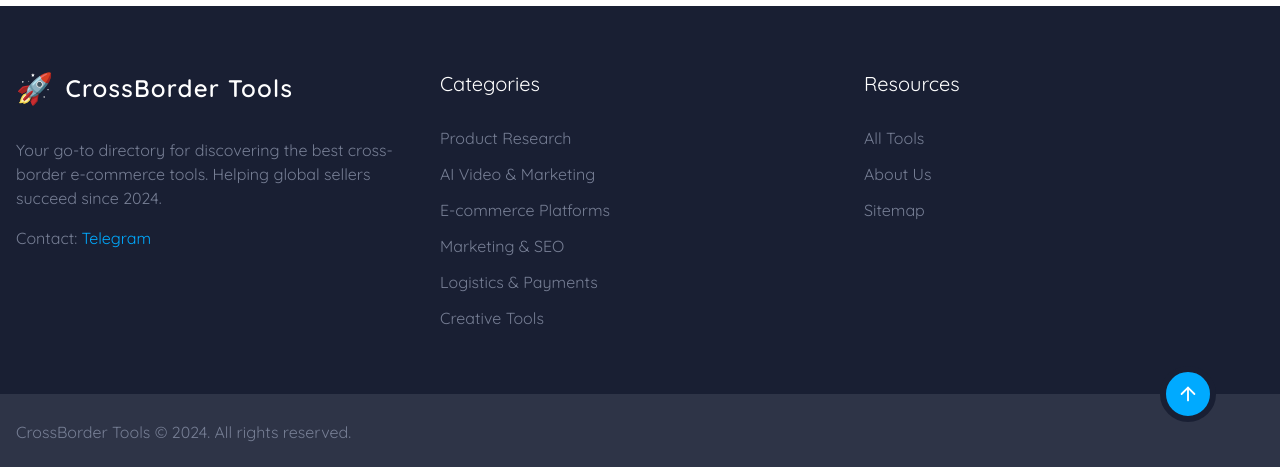
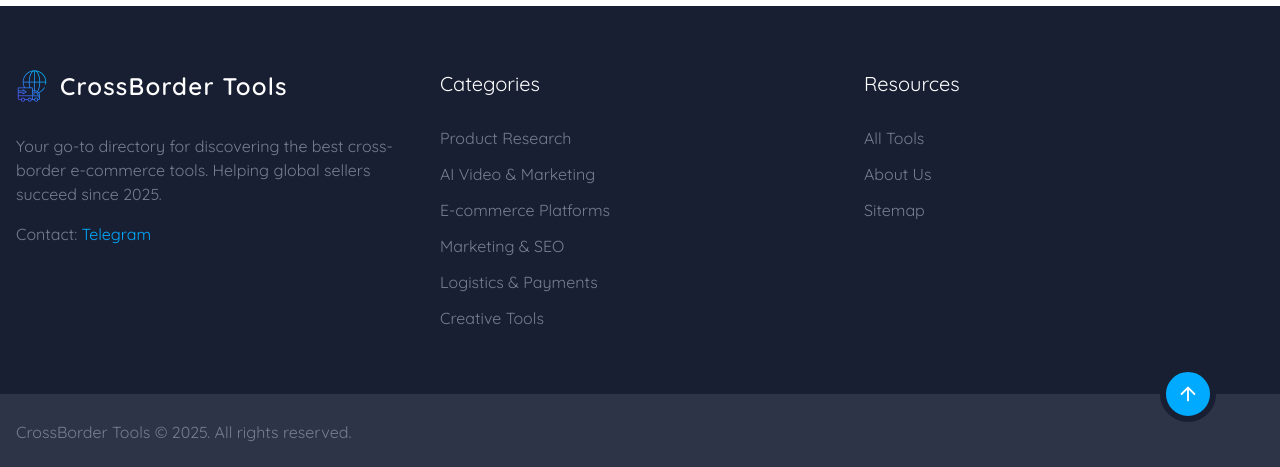
Before and after one commit to lingfan36/crossborder-tools, a Next.js app: page / in a window 1280 px wide. Shown: the part 5141-5608 px from the top of the page. Built offline with nearby package versions, Linux system fonts and the light colour scheme.

Commit message:
Update footer year to 2025

```diff
--- a/src/components/footer.tsx
+++ b/src/components/footer.tsx
@@ -34,12 +34,12 @@
         <div className="grid gap-6 py-16 sm:grid-cols-2 md:grid-cols-3">
           <div>
             <Link href="/" className="mb-8 flex items-center gap-3 text-white">
-              <span className="text-3xl">🚀</span>
+              <img src="/cross-border.png" alt="CrossBorder Tools" className="h-8" />
               <h6 className="text-2xl font-semibold tracking-wider">CrossBorder Tools</h6>
             </Link>
             <p className="mt-3 max-w-sm text-base font-normal text-[#767E94]">
               Your go-to directory for discovering the best cross-border e-commerce tools.
-              Helping global sellers succeed since 2024.
+              Helping global sellers succeed since 2025.
             </p>
             <p className="mt-4 text-[#767E94]">
               Contact: <a href="https://t.me/blue2l" className="text-[#00AAFF] hover:underline">Telegram</a>
@@ -82,7 +82,7 @@
         </button>
         <div className="mx-auto flex max-w-7xl flex-col items-center gap-3 px-4 py-[26px] md:flex-row md:justify-between">
           <p className="text-center text-[#767E94]">
-            CrossBorder Tools © 2024. All rights reserved.
+            CrossBorder Tools © 2025. All rights reserved.
           </p>
         </div>
       </div>
```
